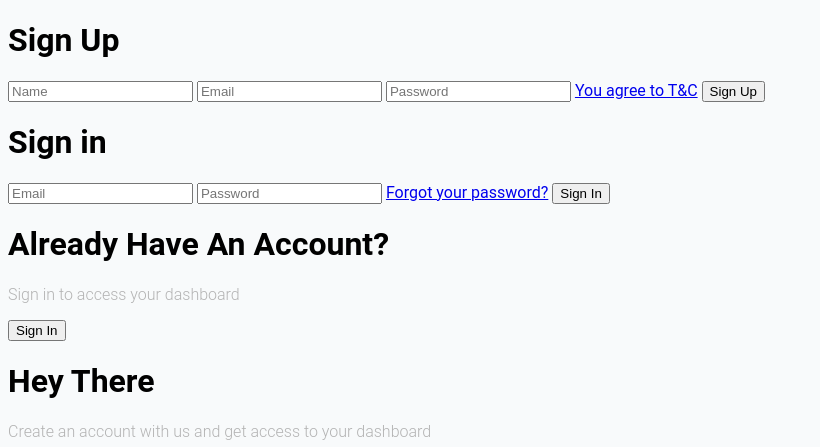
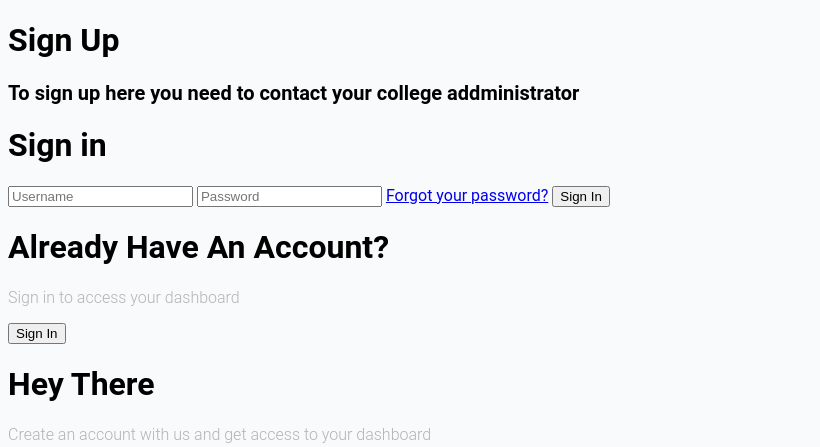
Before and after one commit to SUMEG-04/Project-TeacherConnect, a Django app: page /login/ in a window 1280 px wide. Shown: the top 447 px of the page, without its empty margins (0-820 px from the left). Run offline with Django 3.2, Linux system fonts and the light colour scheme; style sheets or scripts are compiled from the project's sources.

Commit message:
styling moified login page

```diff
--- a/Role_based_login_system-master/templates/login.html
+++ b/Role_based_login_system-master/templates/login.html
@@ -82,6 +82,7 @@
 <!DOCTYPE html>
 <html lang="en">
 
+
   <head>
     <meta charset="UTF-8">
     <meta http-equiv="X-UA-Compatible" content="IE=edge">
@@ -95,17 +96,13 @@
       <div class="form-container sign-up-container">
         <form action="#">
           <h1>Sign Up</h1>
-          <input type="text" placeholder="Name" />
-          <input type="email" placeholder="Email" />
-          <input type="password" placeholder="Password" />
-          <a href="#">You agree to T&C</a>
-          <button>Sign Up</button>
+          <h2>To sign up here you need to contact your college addministrator</h2>
         </form>
       </div>
       <div class="form-container sign-in-container">
         <form action="#">
           <h1>Sign in</h1>
-          <input type="email" placeholder="Email" />
+          <input  placeholder="Username" />
           <input type="password" placeholder="Password" />
           <a href="#">Forgot your password?</a>
           <button>Sign In</button>
--- a/Role_based_login_system-master/templates/style.css
+++ b/Role_based_login_system-master/templates/style.css
@@ -72,7 +72,7 @@ button.ghost {
 
 form {
 	background-color: #ffffff;
-	background: linear-gradient(to right, #cf0a0a, #24272B);
+	background: linear-gradient(to right, #cf0a0a, #2b2424);
 	display: flex;
 	align-items: center;
 	justify-content: center;
@@ -95,7 +95,7 @@ input {
 }
 
 .container {
-	background-color: #fff;
+	background-color: #000;
 
 	box-shadow: 0 14px 28px rgba(0,0,0,0.22), 0 10px 10px rgba(0,0,0,0.22);
 	position: relative;
@@ -165,7 +165,7 @@ input {
 
 .overlay {
 	background: #6565e9;
-	background: linear-gradient(to right, #cf0505, #24272B);
+	background: linear-gradient(to right, #e00505, #630505);
 	background-repeat: no-repeat;
 	background-size: cover;
 	background-position: 0 0;
```
